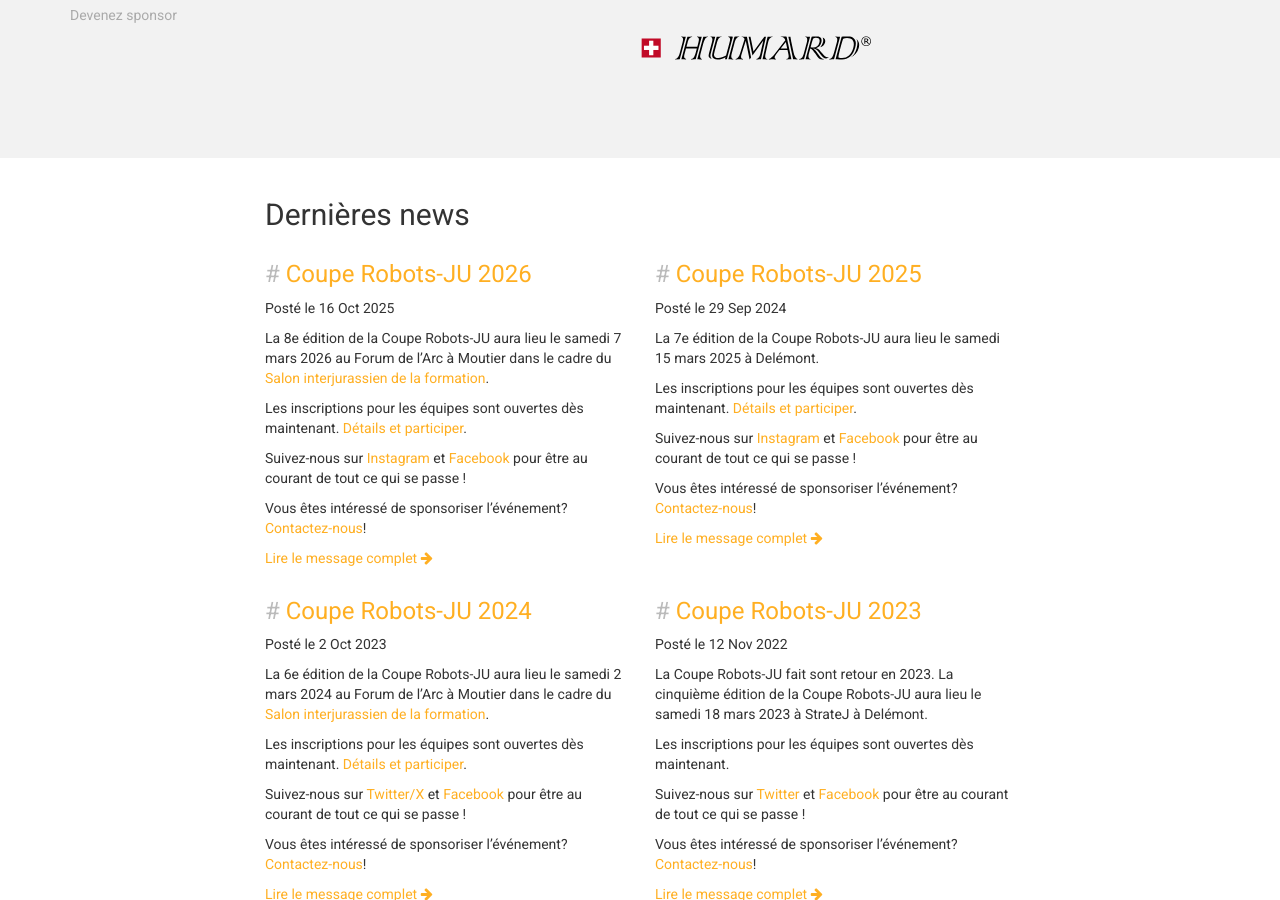
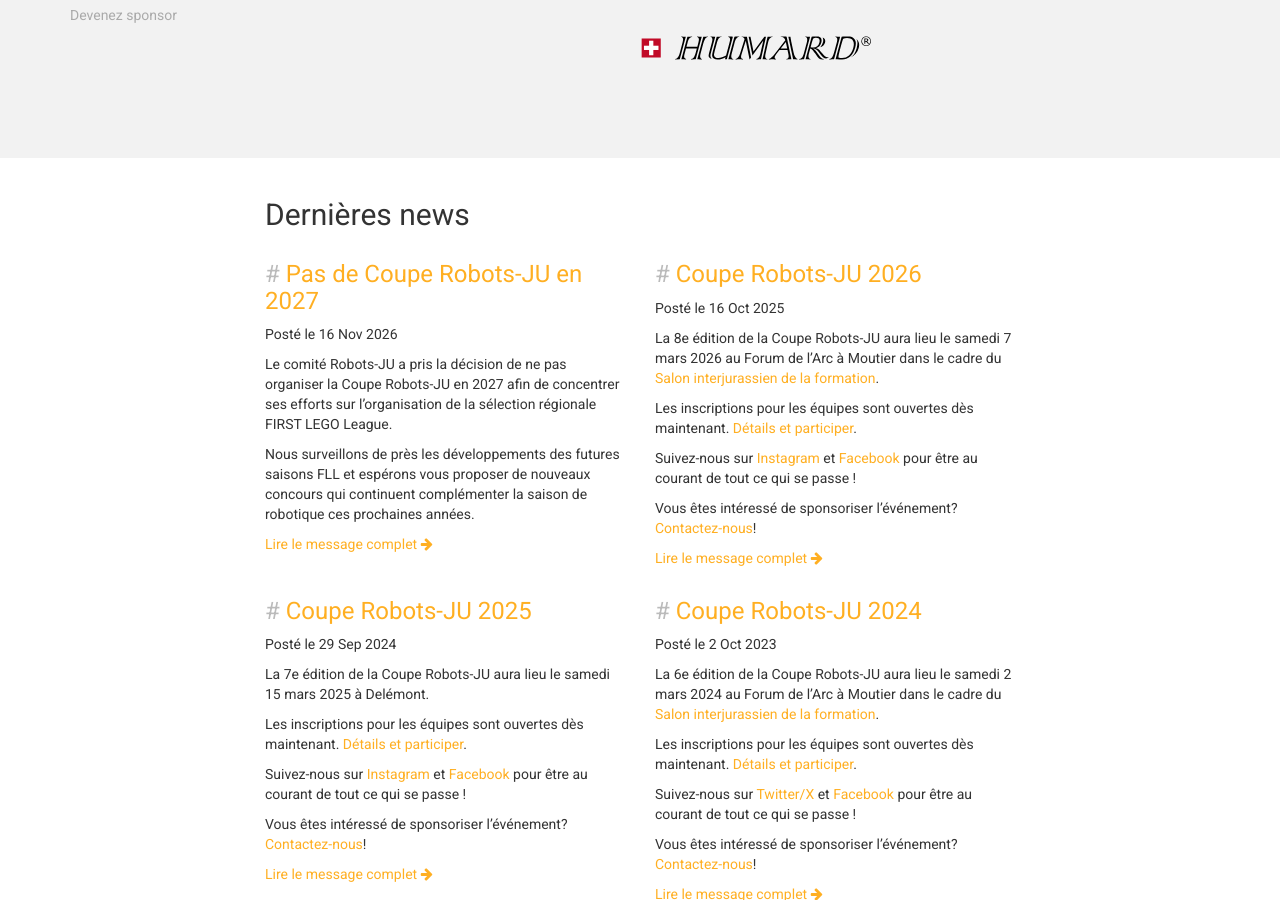
Before and after one commit to robots-ju/coupe.robots-ju.ch, a Jekyll site: the page built from index.md, in a window 1280 px wide and 900 px high, scrolled down 978 px. Built offline with Jekyll 4.4.1, drawn with Linux system fonts in a browser that asks for light colours; comment, search, counter and statistics services are not loaded; some of the changed text lies outside the part shown.

Commit message:
Info 2027

```diff
--- /dev/null
+++ b/_posts/2026-11-16-coupe-2027.md
@@ -0,0 +1,7 @@
+---
+title: Pas de Coupe Robots-JU en 2027
+---
+
+Le comité Robots-JU a pris la décision de ne pas organiser la Coupe Robots-JU en 2027 afin de concentrer ses efforts sur l'organisation de la sélection régionale FIRST LEGO League.
+
+Nous surveillons de près les développements des futures saisons FLL et espérons vous proposer de nouveaux concours qui continuent complémenter la saison de robotique ces prochaines années.
--- a/equipes-participer.md
+++ b/equipes-participer.md
@@ -8,6 +8,8 @@ redirect_from:
 - /inscription
 banner_image: /media/banners/table.jpg
 ---
+
+<div class="alert alert-info">La Coupe Robots-JU n'aura pas lieu en 2027. <a href="/2026/11/16/coupe-2027">Lire le communiqué</a></div>
 
 <i class="fa fa-info-circle" aria-hidden="true"></i>
 Pour la catégorie Explorateur (6 à 10 ans), voir [cette page](/equipes/participer-explorateur).
--- a/programme.md
+++ b/programme.md
@@ -4,6 +4,8 @@ title: Programme
 permalink: /programme
 banner_image: /media/banners/public.jpg
 ---
+
+<div class="alert alert-info">La Coupe Robots-JU n'aura pas lieu en 2027. <a href="/2026/11/16/coupe-2027">Lire le communiqué</a></div>
 
 La Coupe 2026 s'est déroulée le samedi 7 mars 2026 au Forum de l'Arc à Moutier dans le cadre du [Salon interjurassien de la formation](https://www.salon-formation.ch/).
 
```
